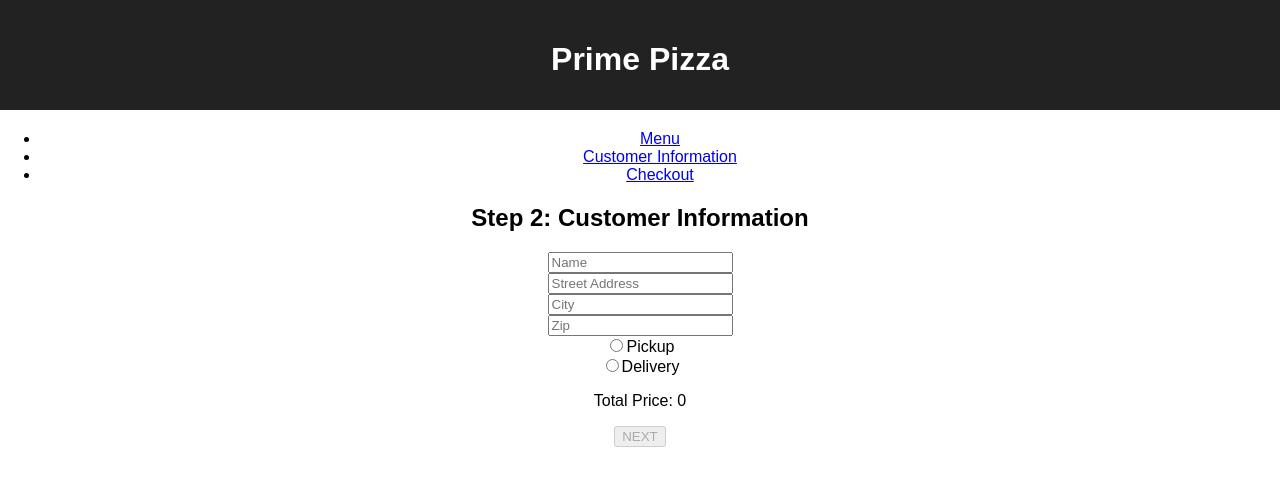
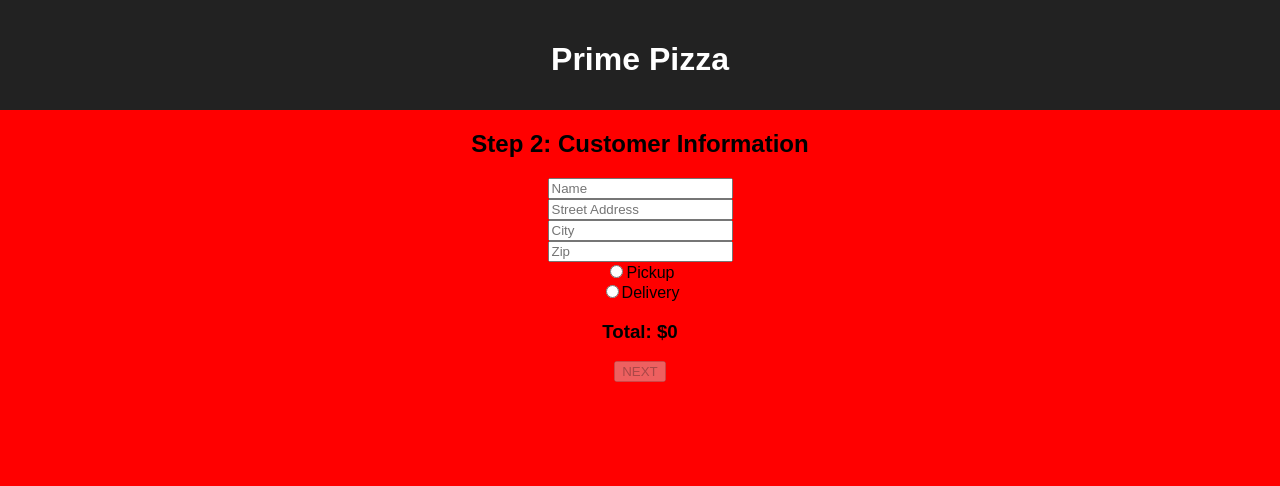
Before and after one commit to TheKerfuffle/fs-pizza-parlor, a React (Create React App) app: page /#/customer in a window 1280 px wide. Shown: the top 486 px of the page. Built offline with nearby package versions, Linux system fonts and the light colour scheme.

Commit message:
added css

```diff
--- a/src/components/App/App.jsx
+++ b/src/components/App/App.jsx
@@ -20,7 +20,7 @@ function App() {
 
       </header>
       <Router>
-        <nav>
+        {/* <nav>
           <ul>
             <li>
               <Link to='/'>Menu</Link>
@@ -32,7 +32,7 @@ function App() {
               <Link to='/checkout'>Checkout</Link>
             </li>
           </ul>
-        </nav>
+        </nav> */}
         <Route path="/" exact>
           <Menu />
         </Route>
--- a/src/components/Customer/Customer.css
+++ b/src/components/Customer/Customer.css
@@ -0,0 +1,3 @@
+body {
+    background-color: red;
+}
--- a/src/components/Customer/Customer.jsx
+++ b/src/components/Customer/Customer.jsx
@@ -75,7 +75,7 @@ function Customer(){
                 <input onChange={(event) => setType(event.target.value)} type="radio" id="delivery" name="type" value="delivery" />
                   Delivery
                 <br/>
-                <p>Total Price: {totalPrice}</p>
+                <h3>Total: ${totalPrice}</h3>
                 <button disabled={!isEnabled}>NEXT</button>
 
 
```
